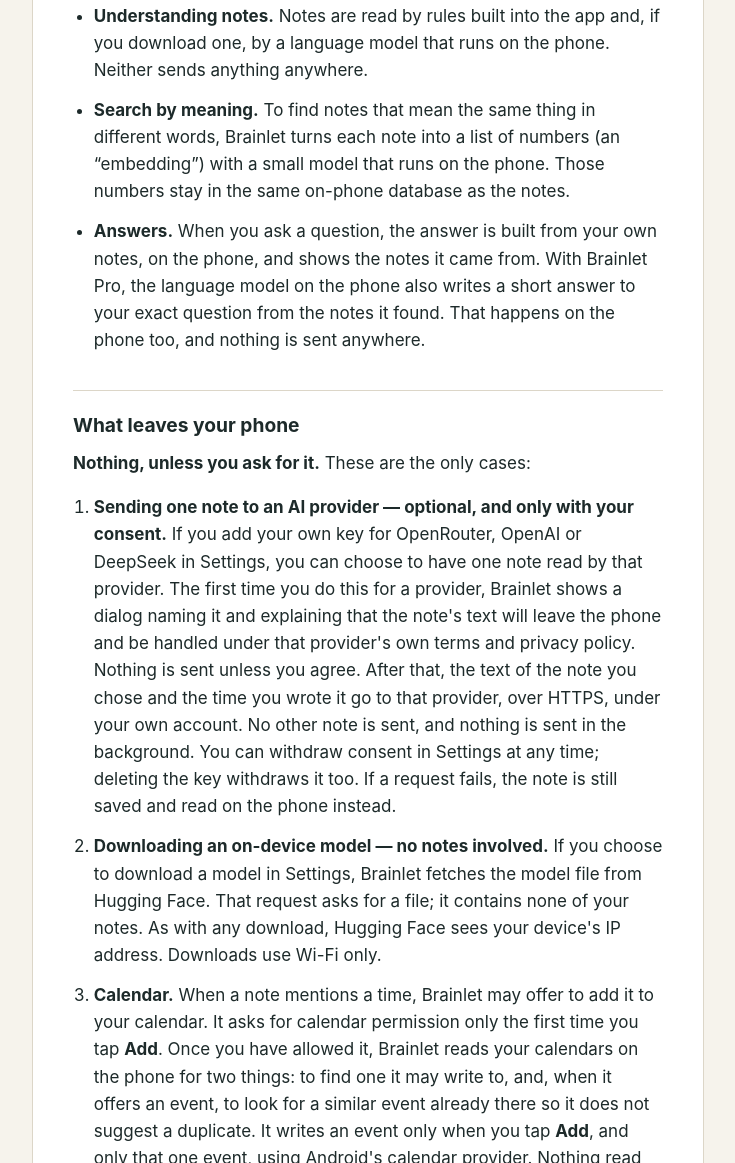
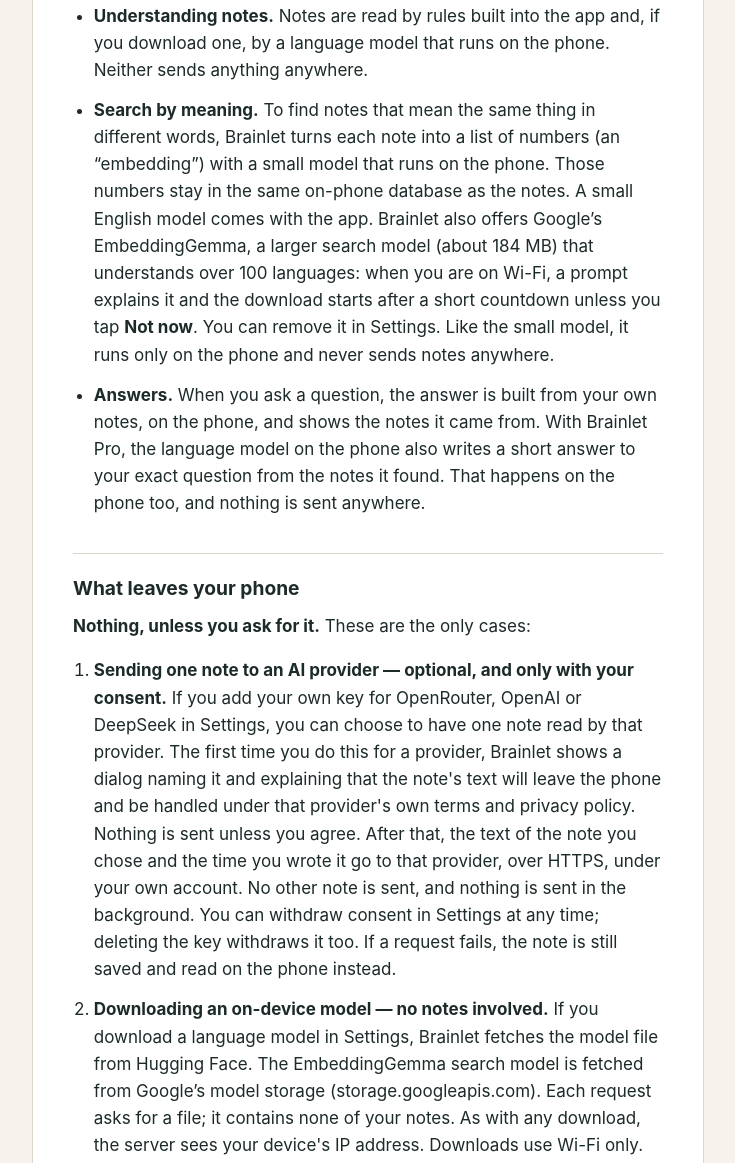
Before and after one commit to tam319/brainlet-privacy, a plain HTML site: page index.html in a window 1280 px wide. Shown: the part 739-1902 px from the top of the page, without its empty margins (272-1007 px from the left). Drawn offline with Linux system fonts and the light colour scheme.

Commit message:
EmbeddingGemma search model: download source and Gemma Terms of Use
Co-Authored-By: Claude Opus 5.5 <noreply@anthropic.com>

```diff
--- a/index.html
+++ b/index.html
@@ -71,7 +71,7 @@
 <h2>Work that happens on your phone</h2>
 <ul>
   <li><strong>Understanding notes.</strong> Notes are read by rules built into the app and, if you download one, by a language model that runs on the phone. Neither sends anything anywhere.</li>
-  <li><strong>Search by meaning.</strong> To find notes that mean the same thing in different words, Brainlet turns each note into a list of numbers (an “embedding”) with a small model that runs on the phone. Those numbers stay in the same on-phone database as the notes.</li>
+  <li><strong>Search by meaning.</strong> To find notes that mean the same thing in different words, Brainlet turns each note into a list of numbers (an “embedding”) with a small model that runs on the phone. Those numbers stay in the same on-phone database as the notes. A small English model comes with the app. Brainlet also offers Google’s EmbeddingGemma, a larger search model (about 184 MB) that understands over 100 languages: when you are on Wi-Fi, a prompt explains it and the download starts after a short countdown unless you tap <strong>Not now</strong>. You can remove it in Settings. Like the small model, it runs only on the phone and never sends notes anywhere.</li>
   <li><strong>Answers.</strong> When you ask a question, the answer is built from your own notes, on the phone, and shows the notes it came from. With Brainlet Pro, the language model on the phone also writes a short answer to your exact question from the notes it found. That happens on the phone too, and nothing is sent anywhere.</li>
 </ul>
 
@@ -79,7 +79,7 @@
 <p><strong>Nothing, unless you ask for it.</strong> These are the only cases:</p>
 <ol>
   <li><strong>Sending one note to an AI provider — optional, and only with your consent.</strong> If you add your own key for OpenRouter, OpenAI or DeepSeek in Settings, you can choose to have one note read by that provider. The first time you do this for a provider, Brainlet shows a dialog naming it and explaining that the note's text will leave the phone and be handled under that provider's own terms and privacy policy. Nothing is sent unless you agree. After that, the text of the note you chose and the time you wrote it go to that provider, over HTTPS, under your own account. No other note is sent, and nothing is sent in the background. You can withdraw consent in Settings at any time; deleting the key withdraws it too. If a request fails, the note is still saved and read on the phone instead.</li>
-  <li><strong>Downloading an on-device model — no notes involved.</strong> If you choose to download a model in Settings, Brainlet fetches the model file from Hugging Face. That request asks for a file; it contains none of your notes. As with any download, Hugging Face sees your device's IP address. Downloads use Wi-Fi only.</li>
+  <li><strong>Downloading an on-device model — no notes involved.</strong> If you download a language model in Settings, Brainlet fetches the model file from Hugging Face. The EmbeddingGemma search model is fetched from Google’s model storage (storage.googleapis.com). Each request asks for a file; it contains none of your notes. As with any download, the server sees your device's IP address. Downloads use Wi-Fi only.</li>
   <li><strong>Calendar.</strong> When a note mentions a time, Brainlet may offer to add it to your calendar. It asks for calendar permission only the first time you tap <strong>Add</strong>. Once you have allowed it, Brainlet reads your calendars on the phone for two things: to find one it may write to, and, when it offers an event, to look for a similar event already there so it does not suggest a duplicate. It writes an event only when you tap <strong>Add</strong>, and only that one event, using Android's calendar provider. Nothing read from your calendar leaves the phone; your calendar is synced by whichever account owns it, not by Brainlet.</li>
   <li><strong>Google Tasks (optional, off by default).</strong> If you turn on <strong>Google Tasks</strong> in Settings, Google shows its own screen asking you to let Brainlet manage your tasks. After that, each time you tap <strong>Add</strong> on a calendar suggestion, Brainlet sends that one item to the default task list in your Google account: its title, its date, its time, and the text of the note it came from. Brainlet sends it directly from your phone to Google; there is no Brainlet server in between. Brainlet does not read, change or delete your other tasks, and it sends nothing for items you did not confirm. Turn the switch off to stop sending at once, and remove Brainlet's access in your Google Account under <strong>Security → Third-party connections</strong>. Tasks already sent stay in Google Tasks until you delete them there. Brainlet's use of information received from Google APIs adheres to the <a href="https://developers.google.com/terms/api-services-user-data-policy">Google API Services User Data Policy</a>, including the Limited Use requirements.</li>
   <li><strong>Brainlet Pro and tips.</strong> Brainlet is free to use. Free use includes up to 20 AI-assisted actions a day, and anything that does not need AI is unlimited. Brainlet Pro is an optional one-time purchase that removes the daily AI limit and adds features such as answers written for your exact question. Tips are optional and unlock nothing. Google Play processes every payment. Brainlet never sees your payment details. It learns only whether a purchase went through, and it asks Google Play whether your account owns Pro so that Pro returns after a reinstall. The count of today's AI actions is kept only on your phone.</li>
```
Also changed, not shown: terms/index.html (+1 -0 lines).
